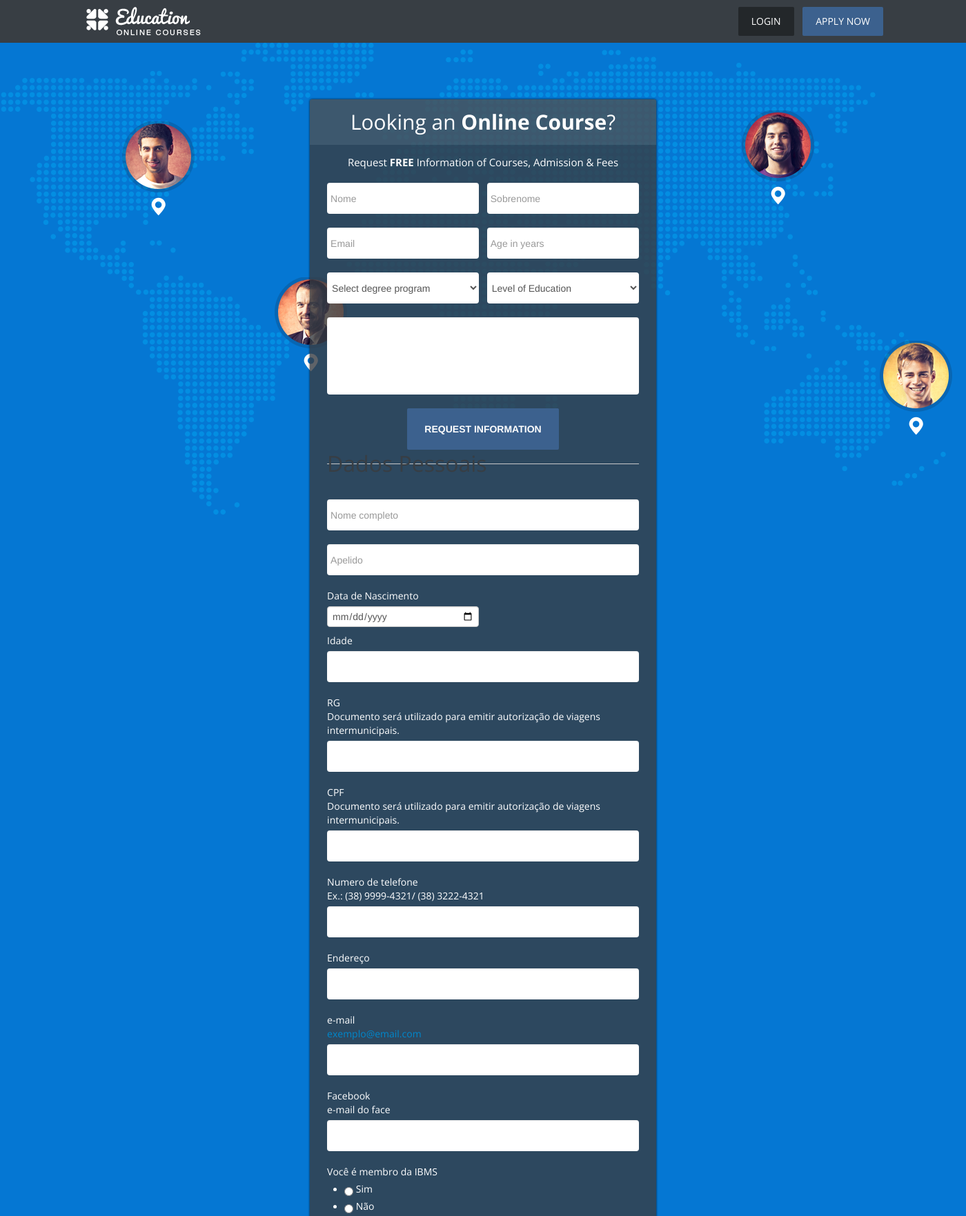
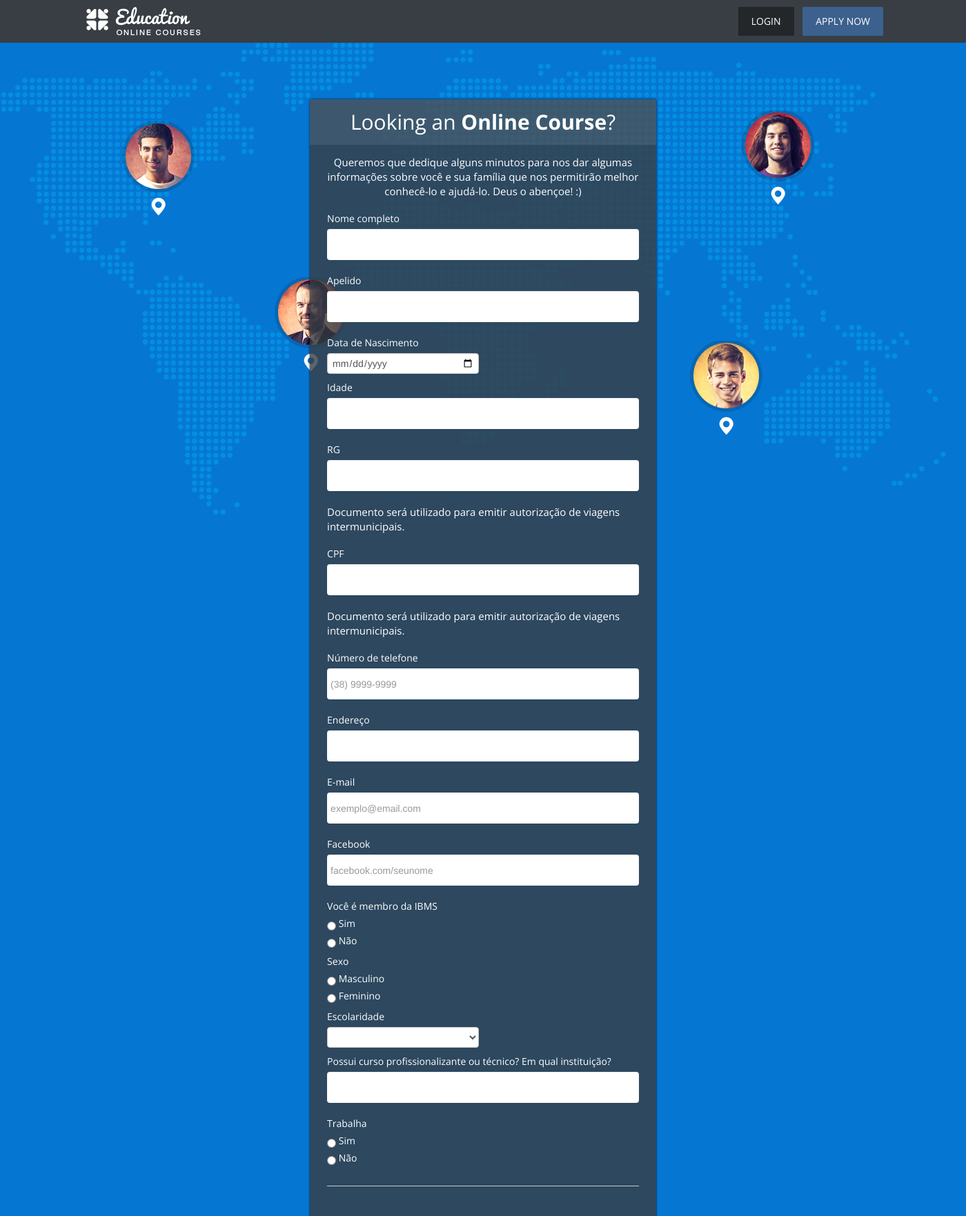
Before and after one commit to thigas88/leds-form-cadastro, a PHP site: page / in a window 1400 px wide. Shown: the top 1763 px of the page at 69% size. Run offline with PHP 8.4, Linux system fonts and the light colour scheme.

Commit message:
correção de campos

```diff
--- a/css/style.css
+++ b/css/style.css
@@ -191,7 +191,7 @@ header {
     top: 340px;
 }
 .map-point.third {
-    left: 1275px;
+    left: 1000px;
     top: 432px;
 }
 .map-point.last {
@@ -263,7 +263,7 @@ header {
     bottom: 53px;
     height: 55px;
     position: absolute;
-    right: -111px;
+    right: -76px;
     text-indent: -9999px;
     width: 55px;
 }
--- a/index.html
+++ b/index.html
@@ -43,6 +43,16 @@
     <!--[if lt IE 9]>
       <script src="http://html5shim.googlecode.com/svn/trunk/html5.js"></script>
     <![endif]-->
+
+    <style type="text/css">
+    ul.ss-choices{
+    	list-style: none;
+    	margin: 0 0 10px 0;
+    }
+    .help-block{
+    	color: #fff;
+    }
+    </style>
 </head>
 
 <body>
@@ -94,129 +104,76 @@
             		<div class="span7 curse-form-box  animated delay5 flipInX">
             			<h3 class="nm text-center">Looking an <strong>Online Course</strong>?</h3>
             			<div class="cont">
-	            			<p class="text-center">Request <strong>FREE</strong> Information of Courses, Admission &amp; Fees</p>
-	            			<form id="curse-form" class="nm" action="http://edutime.coralixthemes.com/blue/index_submit" method="post">
+	            			<p class="text-center">Queremos que dedique alguns minutos para nos dar algumas informações sobre você e sua família que nos permitirão melhor conhecê-lo e ajudá-lo. Deus o abençoe! :)</p>
 
-	            				<div  id="loading" style="display: none" class='alert'>
-					  				<a class='close' data-dismiss='alert'>×</a>
-					  				Loading
-								</div>
-								<div id="response"></div>
-
-	            				<div class="row-fluid">
-                            		<div class="span6">
-                                		<input class="input-large" type="text" required placeholder="Nome" name="firstname" />
-                                	</div>
-                                	<div class="span6">
-                                	    <input class="input-large" type="text" required placeholder="Sobrenome" name="lastname" />
-                               	    </div>
-                                </div>
-	            				<div class="row-fluid">
-                            		<div class="span6">
-                                		<input class="input-large" type="email" required placeholder="Email" name="email" />
-                                	</div>
-                                	<div class="span6">
-                                	    <input class="input-large" type="number" required placeholder="Age in years" name="age" />
-                               	    </div>
-                                </div>
-	            				<div class="row-fluid">
-                            		<div class="span6">
-
-                                		<select class="input-large" name="program">
-                                			<option>Select degree program</option>
-                                			<option>Option</option>
-                                			<option>Option</option>
-                                			<option>Option</option>
-                                			<option>Option</option>
-                                		</select>
-
-                                	</div>
-                                	<div class="span6">
-                                	    <select class="input-large" name="education">
-                                	    	<option>Level of Education</option>
-                                			<option>Option</option>
-                                			<option>Option</option>
-                                			<option>Option</option>
-                                			<option>Option</option>
-                                	    </select>
-                               	    </div>
-                                </div>
-	            				<div class="row-fluid">
-                            		<div class="span12">
-										<textarea class="input-large" name="comments" rows="8" cols="40" placeholder="Cuestions / Comments"> </textarea>
-                               	    </div>
-                                </div>
-                                <div class="row-fluid">
-                            		<div class="span12 text-center">
-										<input class="btn btn-large btn-primary" type="submit" name="some_name" value="request information" id="some_name"/>
-                               	    </div>
-                                </div>
-
-							</form>
 
 							<script type="text/javascript">var submitted=false;</script>
 		<iframe name="hidden_iframe" id="hidden_iframe"
 		style="display:none;" onload="if(submitted)
-		{window.location='http://YOUR-THANK-YOU-PAGE-URL';}"></iframe>
+		{window.location='obrigado.html';}"></iframe>
 		<form action="https://docs.google.com/forms/d/1x8xQhi4lTEqREBfejRSZngtQ_M_2aEUQ12G8SkQV_Rs/formResponse" method="post" target="hidden_iframe" onsubmit="submitted=true;">
 
-		<form action="https://docs.google.com/forms/d/1x8xQhi4lTEqREBfejRSZngtQ_M_2aEUQ12G8SkQV_Rs/formResponse" method="POST" id="ss-form" target="_self" onsubmit="">
 
 		<div role="list" class="ss-question-list" style="padding-left: 0">
 <div class="errorbox-good" role="listitem">
 <div dir="ltr" class="ss-item  ss-section-header"><div class="ss-form-entry">
-<h2 class="ss-section-title">Dados Pessoais</h2>
 <div class="ss-section-description ss-no-ignore-whitespace"></div>
 </div></div></div> <div class="ss-form-question errorbox-good" role="listitem">
 <div dir="ltr" class="ss-item ss-item-required ss-text"><div class="ss-form-entry">
 
-<input type="text" name="entry.1624672891" value="" class="ss-q-short input-large" id="entry_1624672891" dir="auto" aria-label="Nome  " aria-required="true" required title="" placeholder="Nome completo">
+<label class="ss-q-item-label" for="entry_1624672891"><div class="ss-q-title">Nome completo</div>
+<div class="ss-q-help ss-secondary-text" dir="ltr"></div></label>
+
+<input type="text" name="entry.1624672891" value="" class="ss-q-short input-large" id="entry_1624672891" dir="auto" aria-label="Nome  " aria-required="true" required title="" >
 <div class="error-message" id="381727512_errorMessage"></div>
 </div></div></div> <div class="ss-form-question errorbox-good" role="listitem">
 <div dir="ltr" class="ss-item  ss-text"><div class="ss-form-entry">
 
-<input type="text" name="entry.385033388" value="" class="ss-q-short input-large" id="entry_385033388" dir="auto" aria-label="Apelido  " title="" placeholder="Apelido">
+<label class="ss-q-item-label" for="entry_385033388"><div class="ss-q-title">Apelido</div>
+<div class="ss-q-help ss-secondary-text" dir="ltr"></div></label>
+
+<input type="text" name="entry.385033388" value="" class="ss-q-short input-large" id="entry_385033388" dir="auto" aria-label="Apelido  " title="" >
 <div class="error-message" id="1576712839_errorMessage"></div>
 
 </div></div></div> <div class="ss-form-question errorbox-good" role="listitem">
 <div dir="ltr" class="ss-item ss-item-required ss-date"><div class="ss-form-entry">
-<label class="ss-q-item-label" for="entry_1266957205"><div class="ss-q-title">Data de Nascimento
-
-</div>
+<label class="ss-q-item-label" for="entry_1266957205"><div class="ss-q-title">Data de Nascimento</div>
 <div class="ss-q-help ss-secondary-text" dir="ltr"></div></label>
-<input type="date" name="entry.1266957205" value="" class="ss-q-date" dir="auto" id="entry_1266957205" aria-label="Data de Nascimento  " aria-required="true" required="">
+<input type="date" name="entry.1266957205" value="" class="ss-q-date" dir="auto" id="entry_1266957205" aria-label="Data de Nascimento" required aria-required="true" required="">
 </div></div></div> <div class="ss-form-question errorbox-good" role="listitem">
 <div dir="ltr" class="ss-item ss-item-required ss-text"><div class="ss-form-entry">
 <label class="ss-q-item-label" for="entry_675436352"><div class="ss-q-title">Idade
 
 </div>
 <div class="ss-q-help ss-secondary-text" dir="ltr"></div></label>
-<input type="number" name="entry.675436352" value="" class="ss-q-short input-large" id="entry_675436352" dir="auto" aria-label="Idade  " aria-required="true" required="" title="">
+<input type="number" name="entry.675436352" value="" class="ss-q-short input-large" id="entry_675436352" dir="auto" aria-label="Idade" required aria-required="true" required="" title="">
 <div class="error-message" id="1727452725_errorMessage"></div>
 
 </div></div></div> <div class="ss-form-question errorbox-good" role="listitem">
 <div dir="ltr" class="ss-item  ss-text"><div class="ss-form-entry">
+
 <label class="ss-q-item-label" for="entry_222170817"><div class="ss-q-title">RG
+
 </div>
-<div class="ss-q-help ss-secondary-text" dir="ltr">Documento será utilizado para emitir autorização de viagens intermunicipais.</div></label>
-<input type="text" name="entry.222170817" value="" class="ss-q-short input-large" id="entry_222170817" dir="auto" aria-label="RG Documento será utilizado para emitir autorização de viagens intermunicipais. " title="">
-<div class="error-message" id="1426364901_errorMessage"></div>
+<div class="ss-q-help ss-secondary-text" dir="ltr"></div></label>
+
+<input type="text" name="entry.222170817" value="" class="ss-q-short input-large" id="entry_222170817" dir="auto" aria-label="RG Documento será utilizado para emitir autorização de viagens intermunicipais. " required title="">
+<p class="help-block">Documento será utilizado para emitir autorização de viagens intermunicipais.</p>
 
 </div></div></div> <div class="ss-form-question errorbox-good" role="listitem">
 <div dir="ltr" class="ss-item  ss-text"><div class="ss-form-entry">
 <label class="ss-q-item-label" for="entry_625815948"><div class="ss-q-title">CPF
 </div>
-<div class="ss-q-help ss-secondary-text" dir="ltr">Documento será utilizado para emitir autorização de viagens intermunicipais.</div></label>
-<input type="text" name="entry.625815948" value="" class="ss-q-short input-large" id="entry_625815948" dir="auto" aria-label="CPF Documento será utilizado para emitir autorização de viagens intermunicipais. " title="">
-<div class="error-message" id="914763119_errorMessage"></div>
-
+</label>
+<input type="text" name="entry.625815948" value="" class="ss-q-short input-large" id="entry_625815948" dir="auto" aria-label="CPF Documento será utilizado para emitir autorização de viagens intermunicipais. " required  maxlength="11" title="">
+<p class="help-block">Documento será utilizado para emitir autorização de viagens intermunicipais.</p>
 </div></div></div> <div class="ss-form-question errorbox-good" role="listitem">
 <div dir="ltr" class="ss-item ss-item-required ss-text"><div class="ss-form-entry">
-<label class="ss-q-item-label" for="entry_2114051132"><div class="ss-q-title">Numero de telefone
+<label class="ss-q-item-label" for="entry_2114051132"><div class="ss-q-title">Número de telefone
 
 </div>
-<div class="ss-q-help ss-secondary-text" dir="ltr">Ex.: (38) 9999-4321/ (38) 3222-4321</div></label>
-<input type="text" name="entry.2114051132" value="" class="ss-q-short input-large" id="entry_2114051132" dir="auto" aria-label="Numero de telefone Ex.: (38) 9999-4321/ (38) 3222-4321 " aria-required="true" required="" title="">
+</label>
+<input type="text" name="entry.2114051132" value="" class="ss-q-short input-large" id="entry_2114051132" dir="auto" aria-label="Numero de telefone Ex.: (38) 9999-4321/ (38) 3222-4321 " aria-required="true" required title="" placeholder="(38) 9999-9999" >
 <div class="error-message" id="106032412_errorMessage"></div>
 
 </div></div></div> <div class="ss-form-question errorbox-good" role="listitem">
@@ -230,18 +187,18 @@
 
 </div></div></div> <div class="ss-form-question errorbox-good" role="listitem">
 <div dir="ltr" class="ss-item  ss-text"><div class="ss-form-entry">
-<label class="ss-q-item-label" for="entry_1368916436"><div class="ss-q-title">e-mail
+<label class="ss-q-item-label" for="entry_1368916436"><div class="ss-q-title">E-mail
 </div>
-<div class="ss-q-help ss-secondary-text" dir="ltr"><a href="mailto:exemplo@email.com">exemplo@email.com</a></div></label>
-<input type="text" name="entry.1368916436" value="" class="ss-q-short input-large" id="entry_1368916436" dir="auto" aria-label="e-mail exemplo@email.com " title="">
+</label>
+<input type="email" name="entry.1368916436" value="" class="ss-q-short input-large" id="entry_1368916436" dir="auto" aria-label="e-mail exemplo@email.com " placeholder="exemplo@email.com" title="" required>
 <div class="error-message" id="516855786_errorMessage"></div>
 
 </div></div></div> <div class="ss-form-question errorbox-good" role="listitem">
 <div dir="ltr" class="ss-item  ss-text"><div class="ss-form-entry">
 <label class="ss-q-item-label" for="entry_1075159768"><div class="ss-q-title">Facebook
 </div>
-<div class="ss-q-help ss-secondary-text" dir="ltr">e-mail do face</div></label>
-<input type="text" name="entry.1075159768" value="" class="ss-q-short input-large" id="entry_1075159768" dir="auto" aria-label="Facebook e-mail do face " title="">
+</label>
+<input type="text" name="entry.1075159768" value="" class="ss-q-short input-large" id="entry_1075159768" dir="auto" aria-label="facebook.com/seunome" placeholder="facebook.com/seunome" title="">
 <div class="error-message" id="1833402581_errorMessage"></div>
 
 </div></div></div> <div class="ss-form-question errorbox-good" role="listitem">
@@ -276,11 +233,11 @@
 
 </div>
 <div class="ss-q-help ss-secondary-text" dir="ltr"></div></label>
-<select name="entry.1148096735" id="entry_1148096735" aria-label="Escolaridade  " aria-required="true" required=""><option value=""></option>
+<select name="entry.1148096735" id="entry_1148096735" aria-label="Escolaridade  " aria-required="true" required><option value=""></option>
 <option value="Fundamental em curso">Fundamental em curso</option> <option value="Médio em curso">Médio em curso</option> <option value="Médio Completo">Médio Completo</option> <option value="Superior em curso">Superior em curso</option> <option value="Parou de estudar">Parou de estudar</option></select>
 </div></div></div> <div class="ss-form-question errorbox-good" role="listitem">
 <div dir="ltr" class="ss-item  ss-text"><div class="ss-form-entry">
-<label class="ss-q-item-label" for="entry_2056036065"><div class="ss-q-title">Fez ou faz algum curso profissionalizante ou tecnico? Em qual instituição?
+<label class="ss-q-item-label" for="entry_2056036065"><div class="ss-q-title">Possui curso profissionalizante ou técnico? Em qual instituição?
 </div>
 <div class="ss-q-help ss-secondary-text" dir="ltr"></div></label>
 <input type="text" name="entry.2056036065" value="" class="ss-q-short input-large" id="entry_2056036065" dir="auto" aria-label="Fez ou faz algum curso profissionalizante ou tecnico? Em qual instituição?  " title="">
@@ -300,7 +257,7 @@
 <div class="error-message" id="1839743915_errorMessage"></div>
 </div></div></div> <div class="errorbox-good" role="listitem">
 <div dir="ltr" class="ss-item  ss-section-header"><div class="ss-form-entry">
-<h2 class="ss-section-title">Dados Familiares</h2>
+<h2 class="ss-section-title"> &nbsp;</h2>
 <div class="ss-section-description ss-no-ignore-whitespace">Obs: Caso o pai, a mãe ou ambos seja(m) falecido(s), favor informar entre parênteses (in memoriam).</div>
 </div></div></div> <div class="ss-form-question errorbox-good" role="listitem">
 <div dir="ltr" class="ss-item ss-item-required ss-text"><div class="ss-form-entry">
@@ -308,7 +265,7 @@
 
 </div>
 <div class="ss-q-help ss-secondary-text" dir="ltr"></div></label>
-<input type="text" name="entry.178309042" value="" class="ss-q-short input-large" id="entry_178309042" dir="auto" aria-label="Nome da Mãe  " aria-required="true" required="" title="">
+<input type="text" name="entry.178309042" value="" class="ss-q-short input-large" id="entry_178309042" dir="auto" aria-label="Nome da Mãe  " aria-required="true" required title="">
 <div class="error-message" id="671876394_errorMessage"></div>
 
 </div></div></div> <div class="ss-form-question errorbox-good" role="listitem">
@@ -317,7 +274,7 @@
 
 </div>
 <div class="ss-q-help ss-secondary-text" dir="ltr"></div></label>
-<input type="text" name="entry.40990302" value="" class="ss-q-short input-large" id="entry_40990302" dir="auto" aria-label="Telefone da Mãe  " aria-required="true" required="" title="">
+<input type="text" name="entry.40990302" value="" class="ss-q-short input-large" id="entry_40990302" dir="auto" aria-label="Telefone da Mãe  " aria-required="true"  title="">
 <div class="error-message" id="1040117275_errorMessage"></div>
 
 </div></div></div> <div class="ss-form-question errorbox-good" role="listitem">
@@ -355,7 +312,7 @@
 
 </div>
 <div class="ss-q-help ss-secondary-text" dir="ltr"></div></label>
-<input type="text" name="entry.1685701585" value="" class="ss-q-short input-large" id="entry_1685701585" dir="auto" aria-label="Nome do Pai  " aria-required="true" required="" title="">
+<input type="text" name="entry.1685701585" value="" class="ss-q-short input-large" id="entry_1685701585" dir="auto" aria-label="Nome do Pai  " aria-required="true" title="">
 <div class="error-message" id="223168232_errorMessage"></div>
 
 </div></div></div> <div class="ss-form-question errorbox-good" role="listitem">
@@ -364,7 +321,7 @@
 
 </div>
 <div class="ss-q-help ss-secondary-text" dir="ltr"></div></label>
-<input type="text" name="entry.266690535" value="" class="ss-q-short input-large" id="entry_266690535" dir="auto" aria-label="Telefone do Pai  " aria-required="true" required="" title="">
+<input type="text" name="entry.266690535" value="" class="ss-q-short input-large" id="entry_266690535" dir="auto" aria-label="Telefone do Pai  " aria-required="true"  title="">
 <div class="error-message" id="1182955125_errorMessage"></div>
 
 </div></div></div> <div class="ss-form-question errorbox-good" role="listitem">
@@ -404,10 +361,15 @@
 <input type="hidden" name="fbzx" value="-8508904564310738223">
 
 <div class="ss-item ss-navigate">
-<input type="submit" name="submit" value="Enviar" id="ss-submit">
+<input class="btn btn-large btn-primary" type="submit" name="submit" value="Enviar dados" id="ss-submit">
+
+</div>
 
 
-</div></div>
+
+
+
+</div>
 </form>
 
 
```
Also changed, not shown: obrigado.html (renamed from index-2.html).
